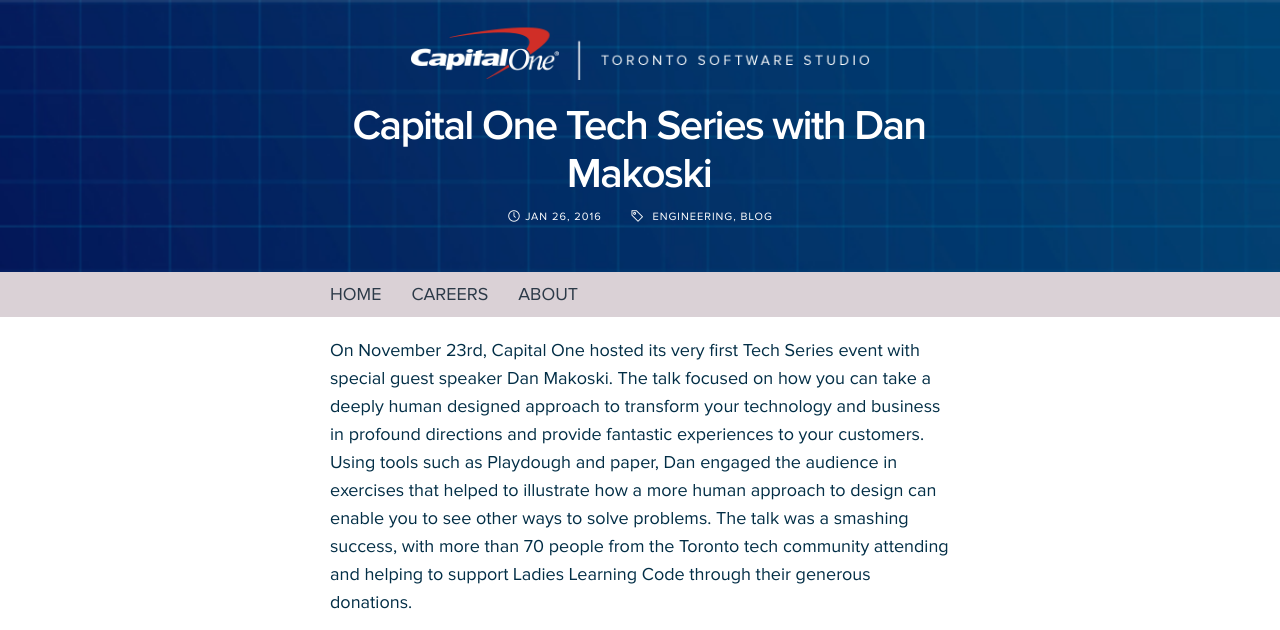
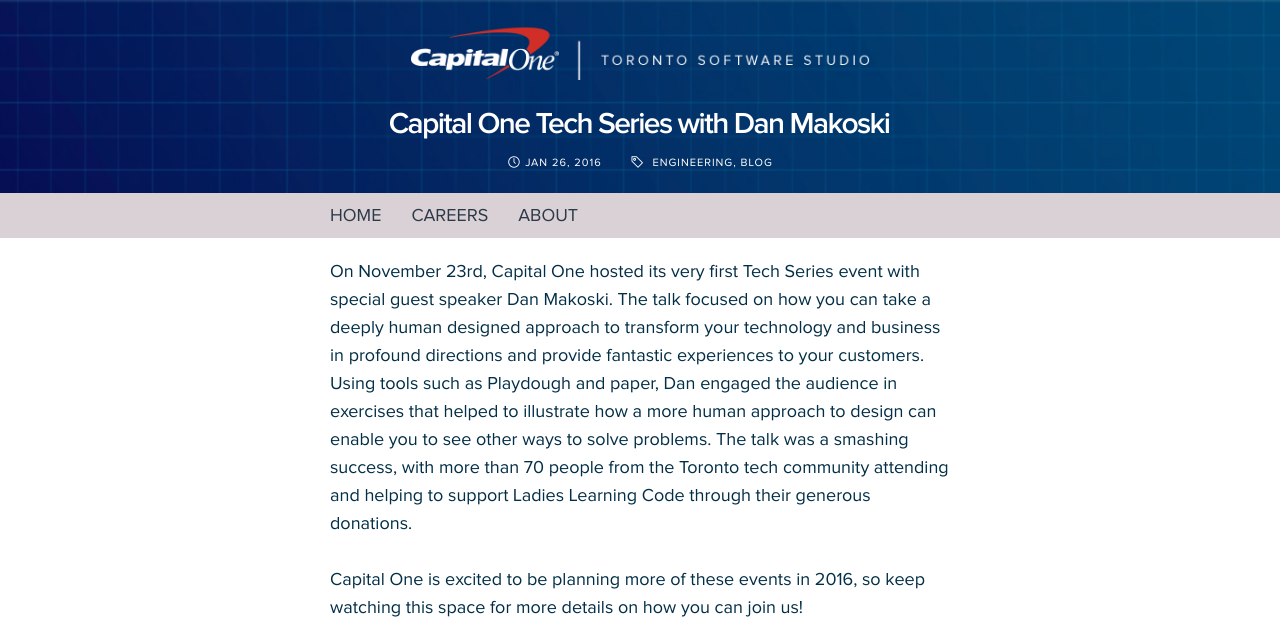
Before and after one commit to CapitalOneCanada/capitalonecanada.github.io, a Jekyll site: the page built from _posts/2016-01-26-capital-one-tech-series-with-dan-makoski.md, in a window 1280 px wide. Shown: the top 630 px of the page. Built offline with Jekyll 4.4.1, drawn with Linux system fonts in a browser that asks for light colours; nearby versions of some CDN libraries; Markdown is read by kramdown in place of the engine named in the settings; grey boxes are pictures that could not be loaded.

Commit message:
Adjusted logo size on very small screens

```diff
--- a/css/base.css
+++ b/css/base.css
@@ -13,7 +13,7 @@
 
 .wrap									{ width:90%; max-width:620px; margin:0 auto; position:relative; }
 
-#top_header								{ width:100%; /*height:204px;*/ background:#003362 url(../assets/img/hero_bg.jpg) center top no-repeat; background-size:cover; position:relative; padding-bottom:70px; }
+#top_header								{ width:100%; /*height:204px;*/ background:#003362 url(../assets/img/hero_bg.jpg) center top no-repeat; background-size:cover; position:relative; padding-bottom:45px; }
 #top_header .content					{ padding: 20px; /*35px 0;*/ }
 #top_header .logo						{ margin:0 auto; display:block; width:460px; height:auto; }
 #top_header .logo_sml img				{ margin-bottom: 10px; width:460px; }
@@ -91,7 +91,7 @@
 .post aside.tags						{ margin-bottom:40px; }
 .post aside:last-child					{ margin-bottom:20px; }
 .post em								{ font-style: italic; }
-.post h1								{ font-family:"ProxSemibold","Helvetica Neue Bold","Helvetica Neue",Arial,sans-serif; color:#fff; font-size:42px; line-height:48px; margin-top: -10px }
+.post h1								{ font-family:"ProxSemibold","Helvetica Neue Bold","Helvetica Neue",Arial,sans-serif; color:#fff; font-size:30px; line-height:42px; margin-top: -10px }
 .post h2								{ font-family:"ProxSemibold","Helvetica Neue",Arial,sans-serif; font-size:32px; font-weight: bold; line-height:32px; color:#022E46; border-bottom:1px solid #c2c0c5; margin-bottom:20px; }
 .post h3								{ font-size: 28px; font-weight: bold; line-height: 30px; }
 .post ul, ol 							{ margin-bottom: 20px; }
@@ -194,7 +194,7 @@
 	#main_nav a.button					{ display:block; }
 
 	h1									{ font-size:28px; line-height:36px; }
-        .post h1							{ font-size:28px; line-height:36px; /*margin-top: 0; margin-bottom:20px;*/ }
+        .post h1							{ font-size:28px; line-height:36px; }
 	.post h3							{ padding-bottom: 8px; }
 	h2									{ font-size:16px; line-height:20px; }
 
@@ -202,15 +202,11 @@
 	#post_list article h3				{ font-size:24px; line-height:28px; }
 
 
-#top_header .logo                       { width:387px; }
 #top_header .logo_sml img				{ margin:0px auto 20px; display:block; width:300px; height:auto; }
-/*	.post #top_header .logo_sml img		{ display:none; }*/
-/*    .post #top_header .content          { padding 35px 35px; }*/
 	.post .author .lefty,
 	.post .author .righty				{ width:100%; float:none; text-align:center; padding-top:5px; }
 	.post .author .pic					{ float:none; margin:0 auto; }
 	.post .author p						{ margin-left:0; float:none; }
-	/*.post article .contributor			{ width: 100%; text-align: center;}*/
 
 	.post .button.progressive			{ width:100%; }
 
@@ -242,6 +238,8 @@
 }
 
 @media screen and (max-width:400px) {
+    #top_header .logo                       { width:280px; }
+    #top_header .logo_sml img               { width:280px; }
 	.post #top_header .details time			{ display:block; }
 	.post #top_header .details .tags		{ padding-left:0; display:block; }
 }
```
